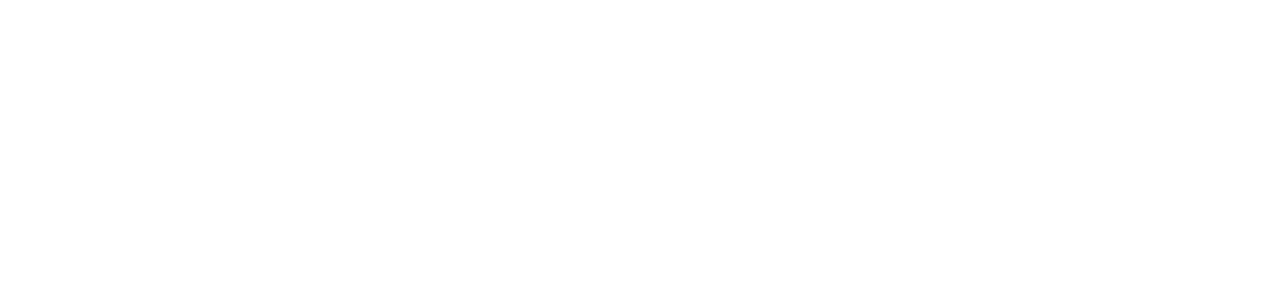
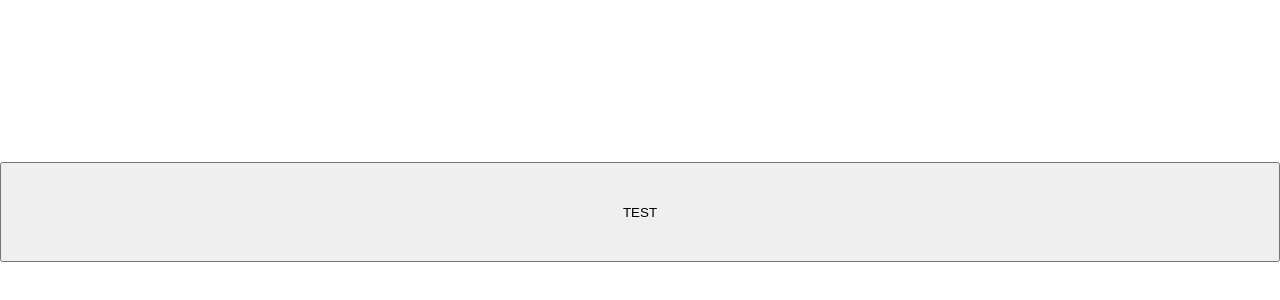
Before and after one commit to oleg1994/AppointMe, a React (Create React App) app in the folder AppointMe/: page /hair-salons in a window 1280 px wide. Shown: the part 822-1122 px from the top of the page. Before the commit the page ends 984 px from the top, so only its background shows below. Built offline with nearby package versions, Linux system fonts and the light colour scheme.

Commit message:
states start

```diff
--- a/AppointMe/package.json
+++ b/AppointMe/package.json
@@ -1,10 +1,10 @@
 {
-  "name": "bestprice",
+  "name": "AppointMe",
   "version": "0.1.0",
   "private": true,
   "dependencies": {
-    "react": "^16.8.6",
-    "react-dom": "^16.8.6",
+    "react": "~16.8.6",
+    "react-dom": "~16.8.6",
     "react-router-dom": "^5.0.0",
     "react-scripts": "3.0.0"
   },
--- a/AppointMe/src/view/Category/sub-pages/Hair.js
+++ b/AppointMe/src/view/Category/sub-pages/Hair.js
@@ -1,12 +1,21 @@
-import React from 'react';
+import React, { useState, useEffect } from 'react';
 import Search from '../../Search/Search'
 import Sort from '../../Sort/Sort';
 
 function Hair() {
+    const [data, setData] = useState({title:'', info:''})
+    function test(){
+        setData({title:'Shop', info:'its a place with windows'})
+    }
+
+
+
     return (
         <div>
             <Search/>
             <Sort/>
+            <button style={{height:'100px'}} onClick={test}>TEST</button>
+            <div>{data.title}{data.info}</div>
         </div>
     );
 }
```
